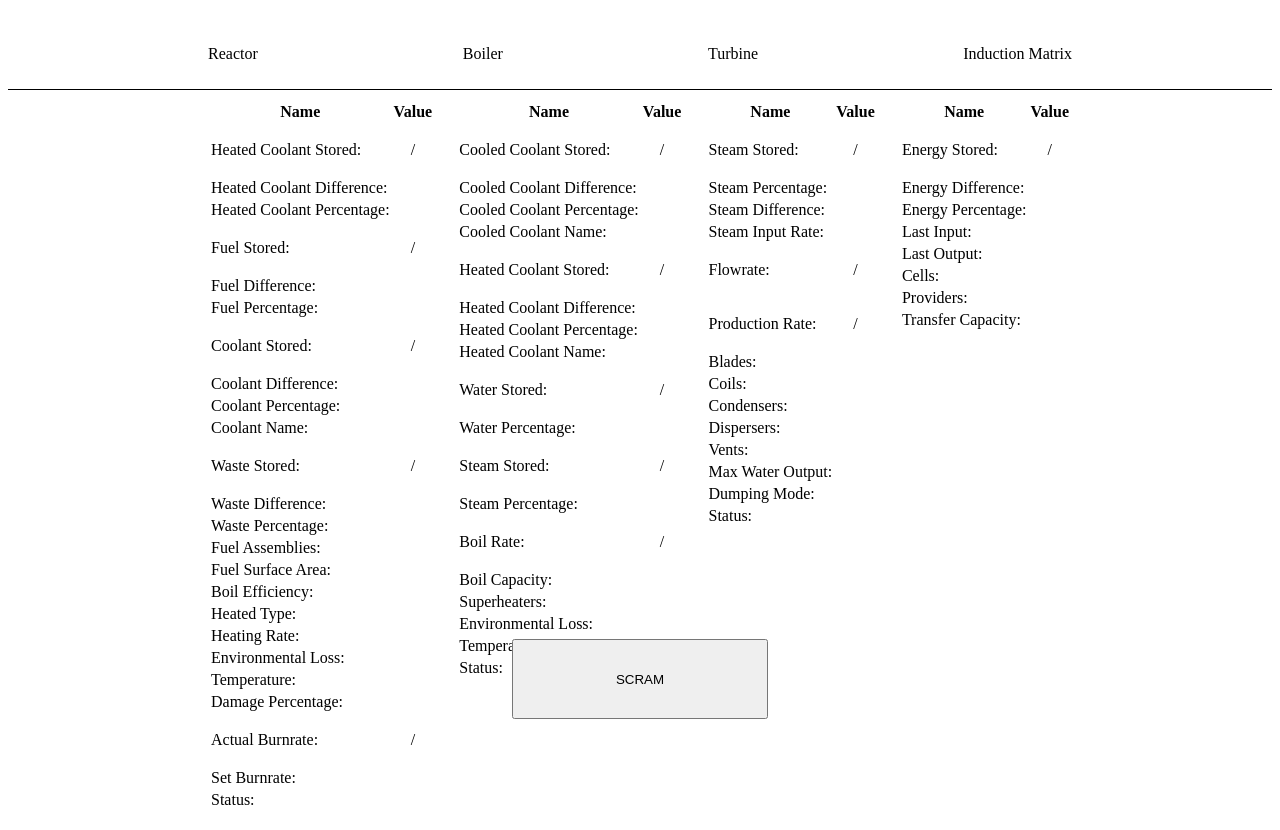
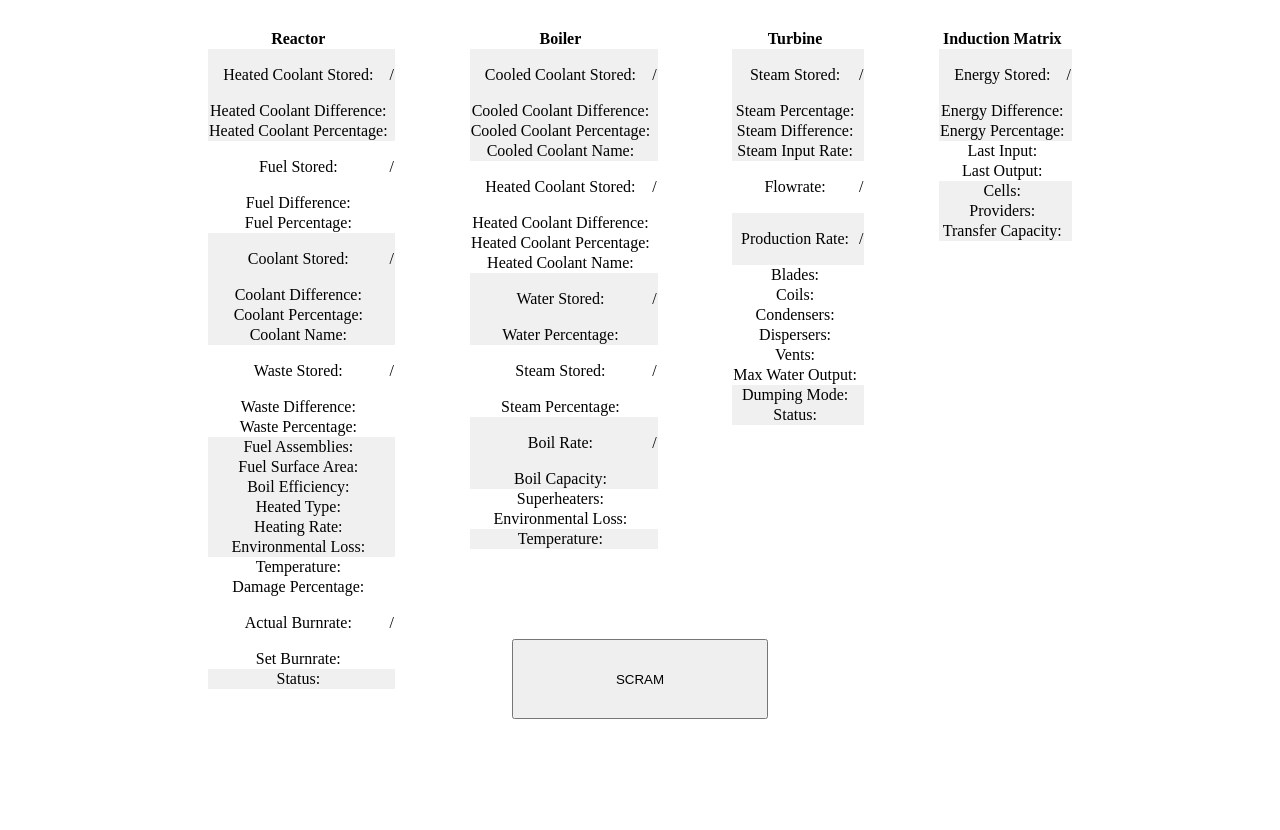
Before and after one commit to folke13/jef, a website: page public/controlpanel.html in a window 1280 px wide. Shown: the part 61-891 px from the top of the page. After the commit the page ends 800 px from the top, so only its background shows below. Drawn offline with nearby package versions, Linux system fonts and the light colour scheme; no server answers.

Commit message:
ready for public testing

```diff
--- a/public/controlpanel.css
+++ b/public/controlpanel.css
@@ -1,19 +1,13 @@
-div.CategoryHeader {
-  display: flex;
-  align-items: center;
-
-  justify-content: space-between;
-
-  border-bottom: 1px solid #000;
-  padding: 10px 200px;
-}
-
 div.DataContainer {
   display: flex;
   align-items: flex-start;
 
   justify-content: space-between;
   padding: 10px 200px;
+}
+
+.darkBackground td{
+  background: rgb(240, 240, 240);
 }
 
 .ScramButton {
@@ -29,4 +23,9 @@ table.DataTable {
   border-collapse: separate;
   border-spacing: 2px;
   border-color: gray;
+  border-collapse: collapse;
 }
+
+table.DataTable td {
+  text-align: center;
+}
--- a/public/controlpanel.html
+++ b/public/controlpanel.html
@@ -8,19 +8,13 @@
 
     <h1>Control Panel</h1>
 
-    <div class="CategoryHeader">
-      <p>Reactor</p>
-      <p>Boiler</p>
-      <p>Turbine</p>
-      <p>Induction Matrix</p>
-    </div>
-
     <div class="DataContainer">
       <table class="DataTable">
         <tr>
-          <th>Name</th>
-          <th>Value</th>
+          <th>Reactor</th>
+          <th></th>
         </tr>
+        <tbody class="darkBackground">
           <tr>
             <td>Heated Coolant Stored: </td>
             <td>
@@ -39,6 +33,7 @@
             <td>Heated Coolant Percentage: </td>
             <td class="reactor-heatedFilledPercentage"></td>
           </tr>
+        </tbody>
 
         <tr>
           <td>Fuel Stored: </td>
@@ -59,6 +54,7 @@
           <td class="reactor-fuelFilledPercentage"></td>
         </tr>
 
+        <tbody class="darkBackground">
           <tr>
             <td>Coolant Stored: </td>
             <td>
@@ -81,6 +77,7 @@
             <td>Coolant Name: </td>
             <td class="reactor-coolantName"></td>
           </tr>
+        </tbody>
 
         <tr>
           <td>Waste Stored: </td>
@@ -101,6 +98,7 @@
           <td class="reactor-wasteFilledPercentage"></td>
         </tr>
 
+        <tbody class="darkBackground">
           <tr>
             <td>Fuel Assemblies: </td>
             <td class="reactor-fuelAssemblies"></td>
@@ -125,6 +123,8 @@
             <td>Environmental Loss: </td>
             <td class="reactor-enviromentalLoss"></td>
           </tr>
+        </tbody>
+
         <tr>
           <td>Temperature: </td>
           <td class="reactor-temperature"></td>
@@ -147,17 +147,20 @@
           <td>Set Burnrate: </td>
           <td class="reactor-burnRate"></td>
         </tr>
+        <tbody class="darkBackground">
           <tr>
             <td>Status: </td>
             <td class="reactor-status"></td>
           </tr>
+        </tbody>
       </table>
 
       <table class="DataTable">
         <tr>
-          <th>Name</th>
-          <th>Value</th>
+          <th>Boiler</th>
+          <th></th>
         </tr>
+        <tbody class="darkBackground">
           <tr>
             <td>Cooled Coolant Stored: </td>
             <td>
@@ -180,6 +183,7 @@
             <td>Cooled Coolant Name: </td>
             <td class="boiler-cooledCoolantName"></td>
           </tr>
+        </tbody>
 
         <tr>
           <td>Heated Coolant Stored: </td>
@@ -204,6 +208,7 @@
           <td class="boiler-heatedCoolantName"></td>
         </tr>
 
+        <tbody class="darkBackground">
           <tr>
             <td>Water Stored: </td>
             <td>
@@ -218,6 +223,7 @@
             <td>Water Percentage: </td>
             <td class="boiler-waterFilledPercentage"></td>
           </tr>
+        </tbody>
 
         <tr>
           <td>Steam Stored: </td>
@@ -234,6 +240,7 @@
           <td class="boiler-steamFilledPercentage"></td>
         </tr>
 
+        <tbody class="darkBackground">
           <tr>
             <td>Boil Rate: </td>
             <td>
@@ -248,6 +255,7 @@
             <td>Boil Capacity: </td>
             <td class="boiler-boilCap"></td>
           </tr>
+        </tbody>
 
         <tr>
           <td>Superheaters: </td>
@@ -257,20 +265,19 @@
           <td>Environmental Loss: </td>
           <td class="boiler-environmentalLoss"></td>
         </tr>
+        <tbody class="darkBackground">
           <tr>
             <td>Temperature: </td>
             <td class="boiler-temperature"></td>
           </tr>
-        <tr>
-          <td>Status: </td>
-          <td class="boiler-status"></td>
-        </tr>
+        </tbody>
       </table>
 
       <table class="DataTable">
+        <tbody class="darkBackground">
           <tr>
-          <th>Name</th>
-          <th>Value</th>
+            <th>Turbine</th>
+            <th></th>
           </tr>
           <tr>
             <td>Steam Stored: </td>
@@ -294,6 +301,7 @@
             <td>Steam Input Rate: </td>
             <td class="turbine-lastSteamInputRate"></td>
           </tr>
+        </tbody>
 
         <tr>
           <td>Flowrate: </td>
@@ -306,6 +314,7 @@
           </td>
         </tr>
 
+        <tbody class="darkBackground">
           <tr>
             <td>Production Rate: </td>
             <td>
@@ -316,6 +325,7 @@
               </div>
             </td>
           </tr>
+        </tbody>
 
         <tr>
           <td>Blades: </td>
@@ -341,6 +351,7 @@
           <td>Max Water Output: </td>
           <td class="turbine-maxWaterOutput"></td>
         </tr>
+        <tbody class="darkBackground">
           <tr>
             <td>Dumping Mode: </td>
             <td class="turbine-dumpingMode"></td>
@@ -349,13 +360,15 @@
             <td>Status: </td>
             <td class="turbine-status"></td>
           </tr>
+        </tbody>
       </table>
 
       <table class="DataTable">
         <tr>
-          <th>Name</th>
-          <th>Value</th>
+          <th>Induction Matrix</th>
+          <th></th>
         </tr>
+        <tbody class="darkBackground">
           <tr>
             <td>Energy Stored: </td>
             <td>
@@ -374,6 +387,7 @@
             <td>Energy Percentage: </td>
             <td class="induction-energyFilledPercentage"></td>
           </tr>
+        </tbody>
 
         <tr>
           <td>Last Input: </td>
@@ -383,6 +397,8 @@
           <td>Last Output: </td>
           <td class="induction-lastOutput"></td>
         </tr>
+
+        <tbody class="darkBackground">
           <tr>
             <td>Cells: </td>
             <td class="induction-cells"></td>
@@ -395,6 +411,7 @@
             <td>Transfer Capacity: </td>
             <td class="induction-transferCap"></td>
           </tr>
+        </tbody>
     </div>
 
     <input type="button" class="ScramButton" value="SCRAM" onClick="scram();"/>
--- a/server.js
+++ b/server.js
@@ -8,13 +8,12 @@ const { v4: uuidv4 } = require('uuid');
 const webapp = express();
 
 // Setup Variables
-const hostname = 'localhost';   // Needs to match DNS in ssl ext file
 const ccPort = 4000;
 const httpsPort = 443;
 const httpPort = 80;
-const useccTLS = false;
+const useccTLS = true;
 const usewebTLS = true;
-const useLocalSSL = true;   // Use the local certificate to test locally
+const useLocalSSL = false;   // Use the local certificate to test locally
 
 var connections = [];
 var sslInfo;
```
Lines whose indentation alone changed are shown as unchanged.
